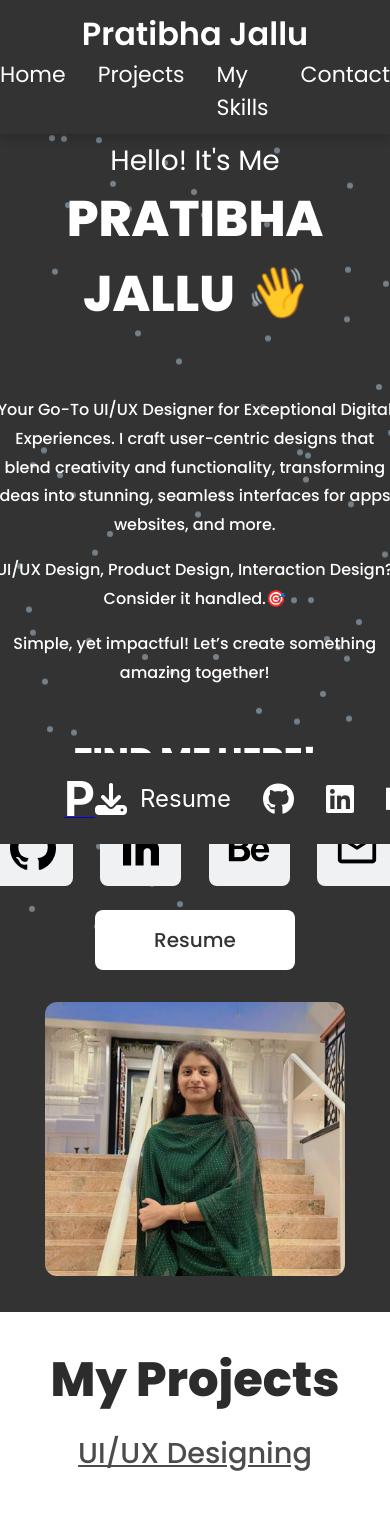
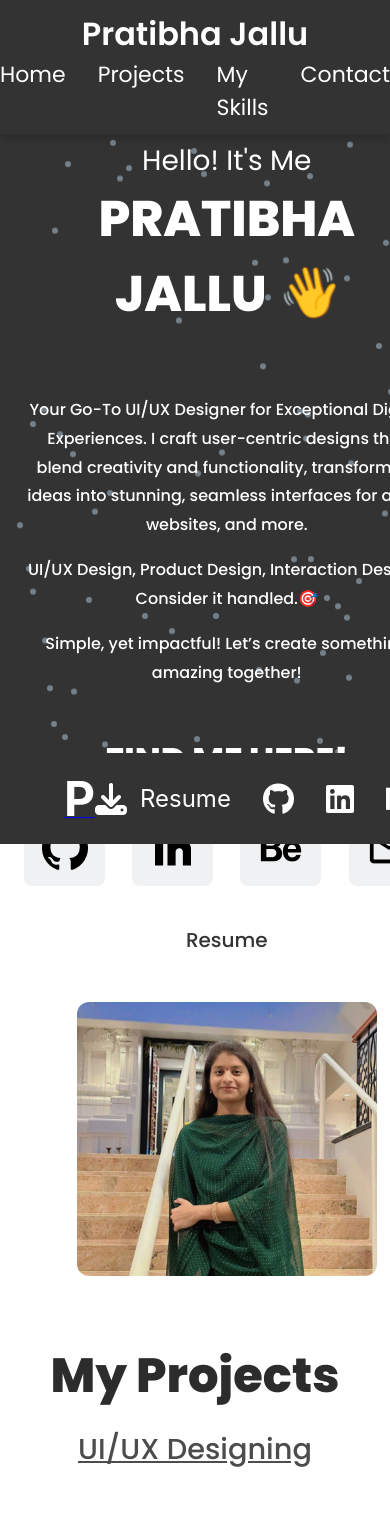
Before and after one commit to jallupratibha/pratibhajallu, a React (Create React App) app: page / in a window 390 px wide. Shown: the top 1517 px of the page. Built offline with nearby package versions, Linux system fonts and the light colour scheme.

Commit message:
Fixed hero section layout and responsiveness

```diff
--- a/src/components/Hero.js
+++ b/src/components/Hero.js
@@ -63,7 +63,9 @@ const Hero = () => (
       </div>
     </div>
     <div className="hero-image">
-      <img src="/assets/Pratibha.jpg" alt="Pratibha Jallu" />
+    <img src={process.env.PUBLIC_URL + "/assets/Pratibha.jpg"} alt="Pratibha Jallu" />
+
+
     </div>
   </div>
 );
--- a/src/styles/Hero.css
+++ b/src/styles/Hero.css
@@ -1,13 +1,29 @@
 .hero-container {
-    position: relative; /* To contain the background animation */
     display: flex;
-    justify-content: space-between;
+    align-items: center; /* Align items in the center */
+    justify-content: space-between; /* Space out text & image */
+    flex-wrap: wrap; /* Ensure responsiveness */
+    padding: 4rem 6rem;
+    background-color: transparent;
+    color: white;
+    overflow: hidden;
+}
+
+/* Ensure the image is aligned properly */
+.hero-image {
+    flex: 1;
+    display: flex;
+    justify-content: center;
     align-items: center;
-    padding: 4rem 6rem;
-    background-color: transparent; /* Remove base background color */
-    color: white;
-    overflow: hidden; /* Prevent overflow from animations */
 }
+
+.hero-image img {
+    width: 100%; /* Make image responsive */
+    max-width: 500px; /* Prevent it from growing too large */
+    height: auto;
+    border-radius: 12px;
+}
+
 
 
 .hero-content {
@@ -15,17 +31,7 @@
     padding-right: 3rem; /* Increased padding for more spacing */
 }
 
-.hero-image {
-    flex: 1;
-    text-align: right;
-    margin-left: 2rem; /* Added margin for balanced layout */
-}
 
-.hero-image img {
-    width: 700px;
-    height: 800px;
-    border-radius: 12px;
-}
 
 .hero-intro {
     font-family: 'Poppins', sans-serif;
```
